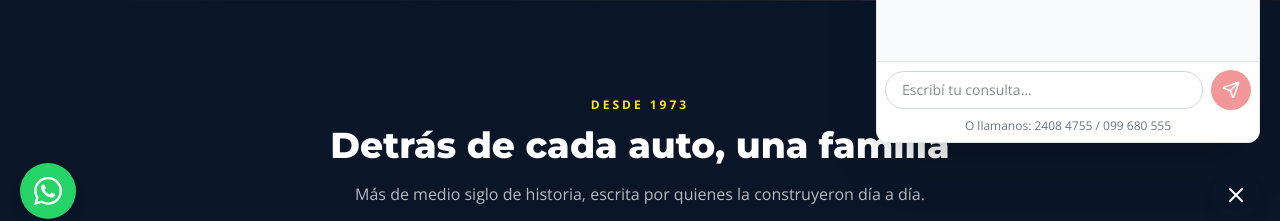
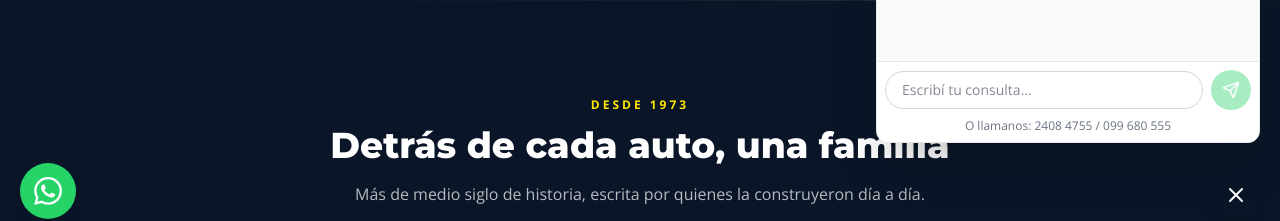
Before and after one commit to delisaluciaanibaldelisa/anibaldelisa-web, a Next.js app: page /nosotros in a window 1280 px wide. Both pictures are taken after a click on the button "Abrir chat". Shown: the part 561-782 px from the top of the page. Built offline with nearby package versions, Linux system fonts and the light colour scheme; no server answers.

Commit message:
Cambia el boton de enviar del chat de rojo a verde, consistente con la burbuja de mensaje del cliente.

```diff
--- a/components/FloatingChat.tsx
+++ b/components/FloatingChat.tsx
@@ -234,7 +234,7 @@ export default function FloatingChat() {
                   onClick={send}
                   disabled={loading || !input.trim()}
                   aria-label="Enviar"
-                  className="grid place-items-center w-10 h-10 rounded-full bg-primary text-white disabled:opacity-40 hover:bg-primary-dark transition-colors"
+                  className="grid place-items-center w-10 h-10 rounded-full bg-[#25D366] text-white disabled:opacity-40 hover:bg-[#1eb555] transition-colors"
                 >
                   <Send size={18} />
                 </button>
```
